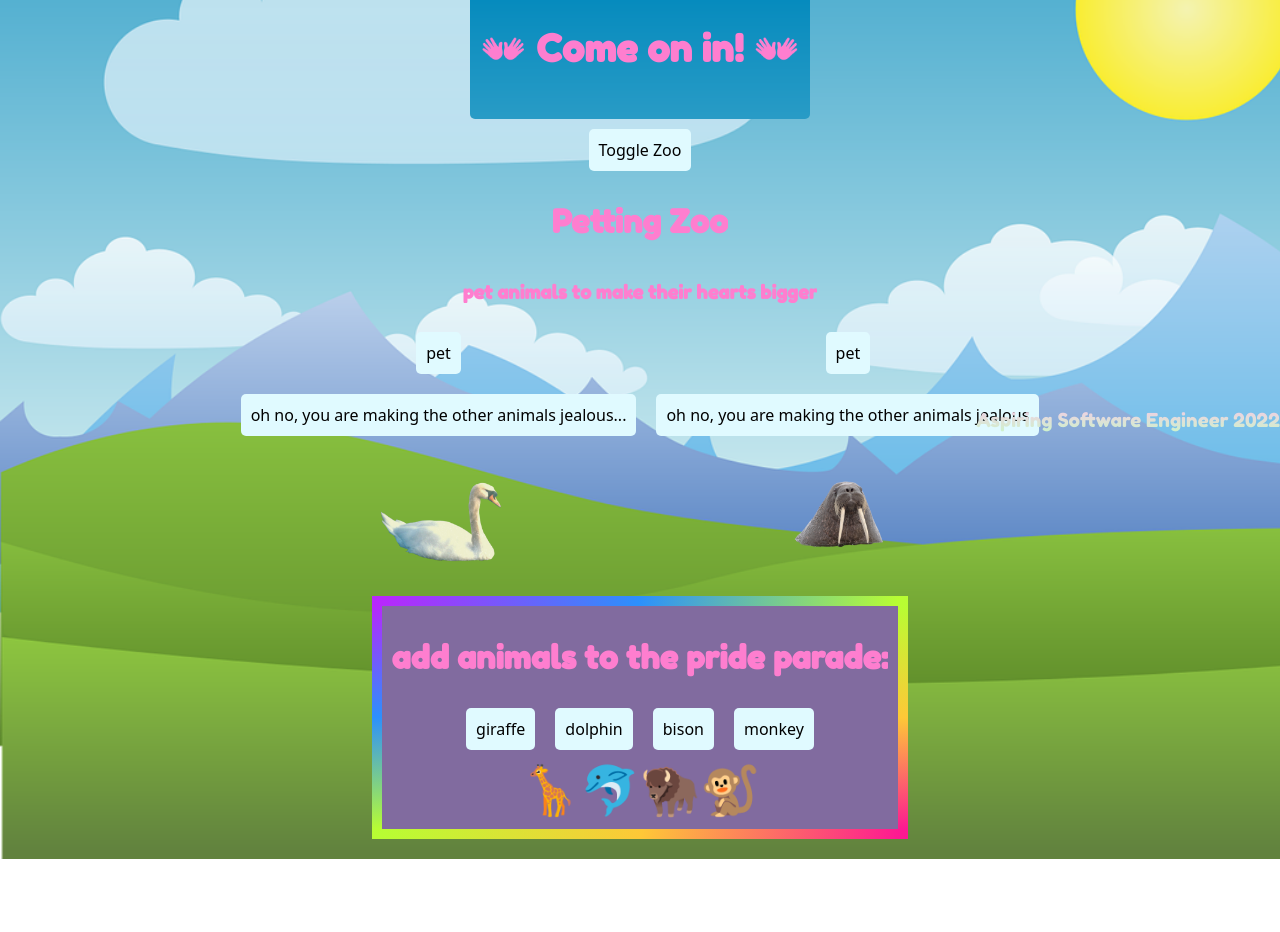
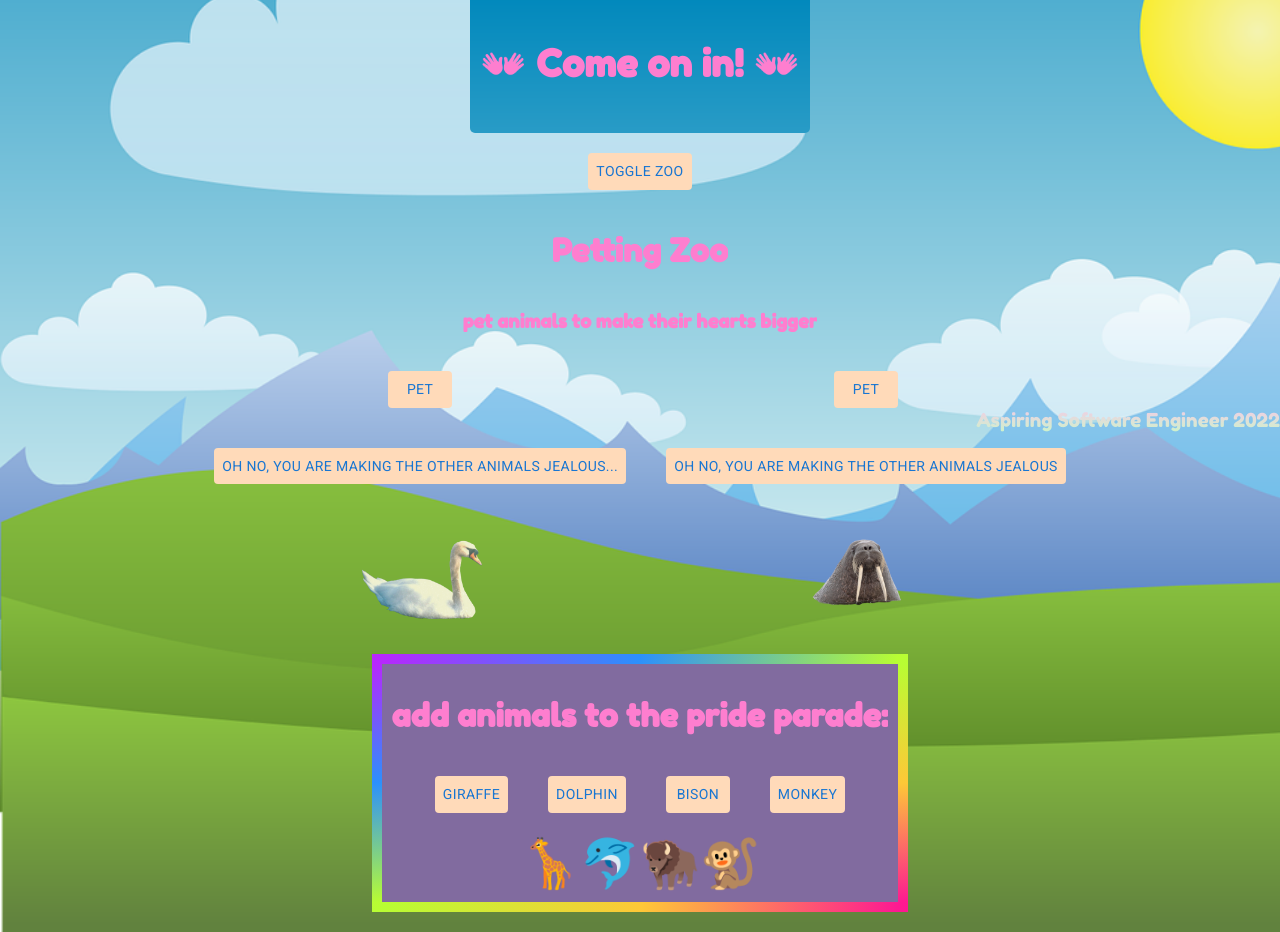
Before and after one commit to kashitamang/busy-zoo, a React (Create React App) app: page / in a window 1280 px wide. Shown: the part 360-1292 px from the top of the page. Before the commit the page ends 1219 px from the top, so only its background shows below. Built offline with nearby package versions, Linux system fonts and the light colour scheme; no server answers.

Commit message:
adding mui buttons

```diff
--- a/src/App.js
+++ b/src/App.js
@@ -7,6 +7,7 @@ import AnimalList from './Components/AnimalList/AnimalList.js';
 import OpenClosedSign from './Components/OpenClosedSign/OpenClosedSign.js';
 import useSound from 'use-sound';
 import themeSong from './themesong.mp3';
+import CustomButton from './Components/CustomButton.js';
 
 function App() {
   //declare hooks
@@ -51,22 +52,22 @@ function App() {
     <div className="App">
       <Header/>
       <div className="sign-container">
-        <button onClick={play}>🎶</button>
+        <CustomButton onClick={play}>🎶</CustomButton>
         <OpenClosedSign zooIsOpen={zooIsOpen}/>
-        <button onClick={() => setZooIsOpen(!zooIsOpen)}>Toggle Zoo</button>
+        <CustomButton onClick={() => setZooIsOpen(!zooIsOpen)}>Toggle Zoo</CustomButton>
       </div>
       <div className="petting-zoo-container">
         <h1>Petting Zoo</h1>
         <h3>pet animals to make their hearts bigger</h3>
         <div className="gay-animals">
           <div className="gay-animal">
-            <button onClick={() => setSwanSize(swanSize + 1)}>pet</button>
-            <button onClick={() => setWalrusSize(walrusSize - 1)}>oh no, you are making the other animals jealous...</button>
+            <CustomButton onClick={() => setSwanSize(swanSize + 1)}>pet</CustomButton>
+            <CustomButton onClick={() => setWalrusSize(walrusSize - 1)}>oh no, you are making the other animals jealous...</CustomButton>
             <img src="swan.png" width={swanSize * 15}/>
           </div>
           <div className="gay-animal">
-            <button onClick={() => setWalrusSize(walrusSize + 1)}>pet</button>
-            <button onClick={() => setSwanSize(swanSize - 1)}>oh no, you are making the other animals jealous</button>
+            <CustomButton onClick={() => setWalrusSize(walrusSize + 1)}>pet</CustomButton>
+            <CustomButton onClick={() => setSwanSize(swanSize - 1)}>oh no, you are making the other animals jealous</CustomButton>
             <img src="walrus.png" width={walrusSize * 15}/>
           </div>
         </div>
@@ -74,10 +75,10 @@ function App() {
       <div className="parade-container">
         <h1>add animals to the pride parade:</h1>
         <div className='buttons'>
-          <button onClick={handleGiraffeClick}>giraffe</button>
-          <button onClick={handleDolphinClick}>dolphin</button>
-          <button onClick={handleBisonClick}>bison</button>
-          <button onClick={handleMonkeyClick}>monkey</button>
+          <CustomButton onClick={handleGiraffeClick}>giraffe</CustomButton>
+          <CustomButton onClick={handleDolphinClick}>dolphin</CustomButton>
+          <CustomButton onClick={handleBisonClick}>bison</CustomButton>
+          <CustomButton onClick={handleMonkeyClick}>monkey</CustomButton>
         </div>
         <AnimalList animals={animals}/>
       </div>
--- /dev/null
+++ b/src/Components/CustomButton.js
@@ -0,0 +1,21 @@
+import React from 'react';
+import Button from '@mui/material/Button';
+
+export default function CustomButton({
+  onClick,
+  children,
+  margin = '20px',
+  backgroundColor = 'peachpuff',
+  variant = 'text'
+}) {
+  return (
+    <Button
+      className="custom-button"
+      onClick={onClick}
+      variant={variant}
+      sx={{
+        background: backgroundColor,
+        margin: margin
+      }}>{children}</Button>
+  );
+}
--- a/src/Components/OpenClosedSign/OpenClosedSign.js
+++ b/src/Components/OpenClosedSign/OpenClosedSign.js
@@ -1,3 +1,4 @@
+
 export default function OpenClosedSign({ zooIsOpen }) {
   return (
     <div className={zooIsOpen ? 'open' : 'closed'}>
```
Also changed, not shown: package.json (+8 -0 lines), src/Components/MusicToggle.js (added, +16 -0 lines), 2 other files (tests, documents, lock files or other folders).
